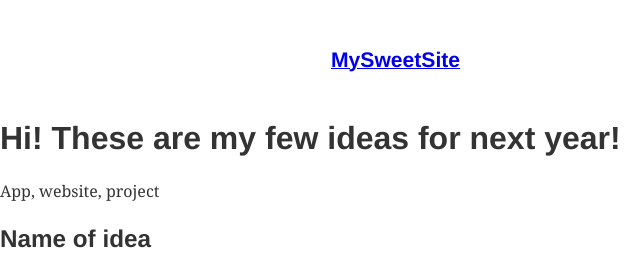
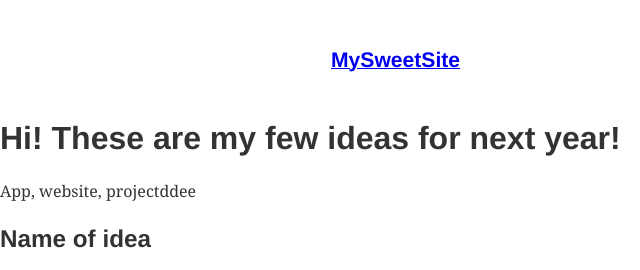
Before and after one commit to naths84/eklass, a Gatsby site: page / in a window 1280 px wide. Shown: the top 270 px of the page, 0-640 px from the left. Built offline with nearby package versions, Linux system fonts and the light colour scheme; Gatsby itself is replaced by a stand-in of ours.

Commit message:
small changes

```diff
--- a/src/components/layout.js
+++ b/src/components/layout.js
@@ -7,7 +7,7 @@
   return (
     <div>
         <Header />
-        { props.children }
+            { props.children }
         <Footer />
     </div>
 
--- a/src/pages/index.js
+++ b/src/pages/index.js
@@ -6,9 +6,9 @@
 const Idea = props => (
     <div >
         <div className={styles.description}>
-            <h2 className={styles.title}>{props.title}</h2>
-            <h4 className={styles.moto}>{props.moto}</h4>
-            <h6 className={styles.mission}>{props.mission}</h6>
+            <h2 className={styles.title}> {props.title} </h2>
+            <h4 className={styles.moto}> {props.moto} </h4>
+            <h6 className={styles.mission}> {props.mission} </h6>
             {props.children}
         </div>
 
@@ -26,14 +26,13 @@
     <Layout>
         <h1>Hi! These are my few ideas for next year!</h1>
         <p>
-            App, website, project
+            App, website, projectddee
         </p>
 
         <Idea
             title="Name of idea"
             moto={ "Moto of idea"}
             mission="description de l'idée (mission)"
-
         >
             <ul>
                 <ColumnList>Col 1</ColumnList>
```
Also changed, not shown: src/components/header.js (+4 -4 lines).
